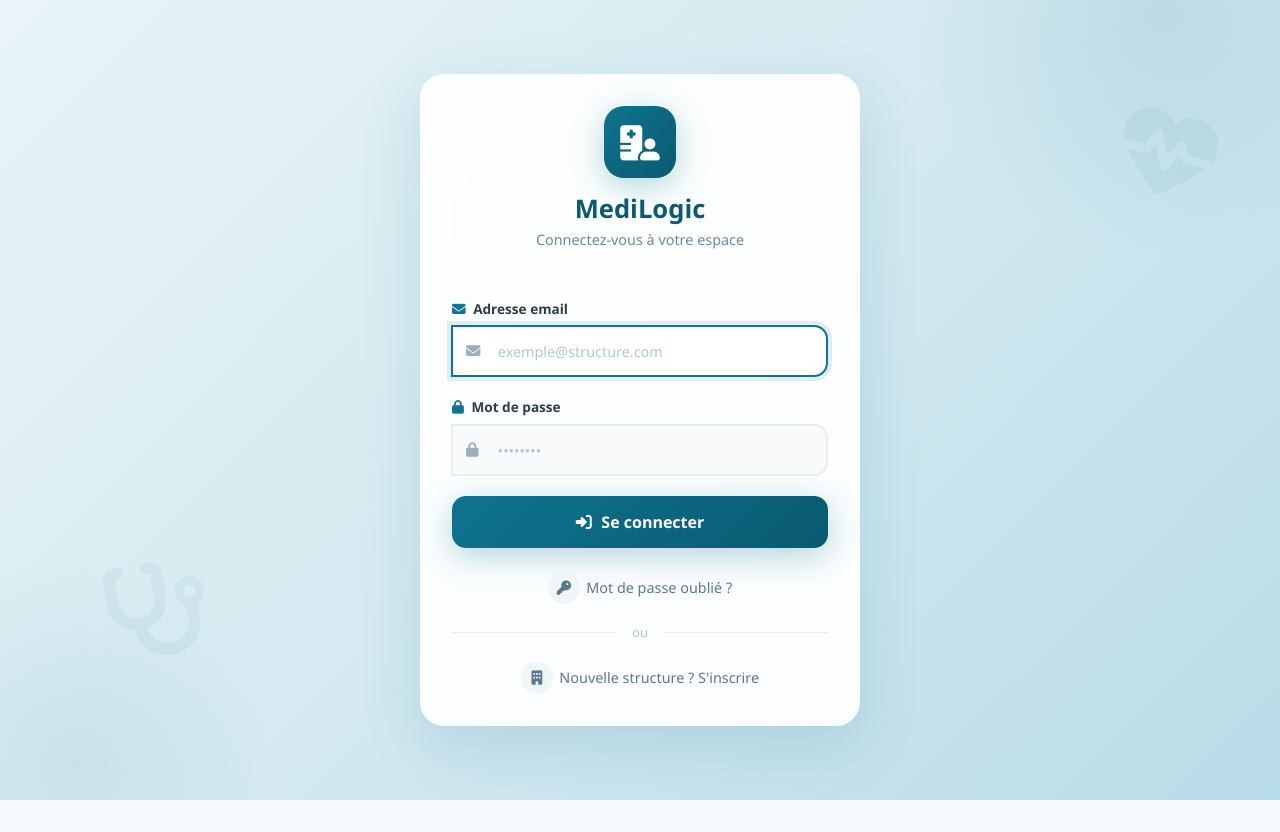
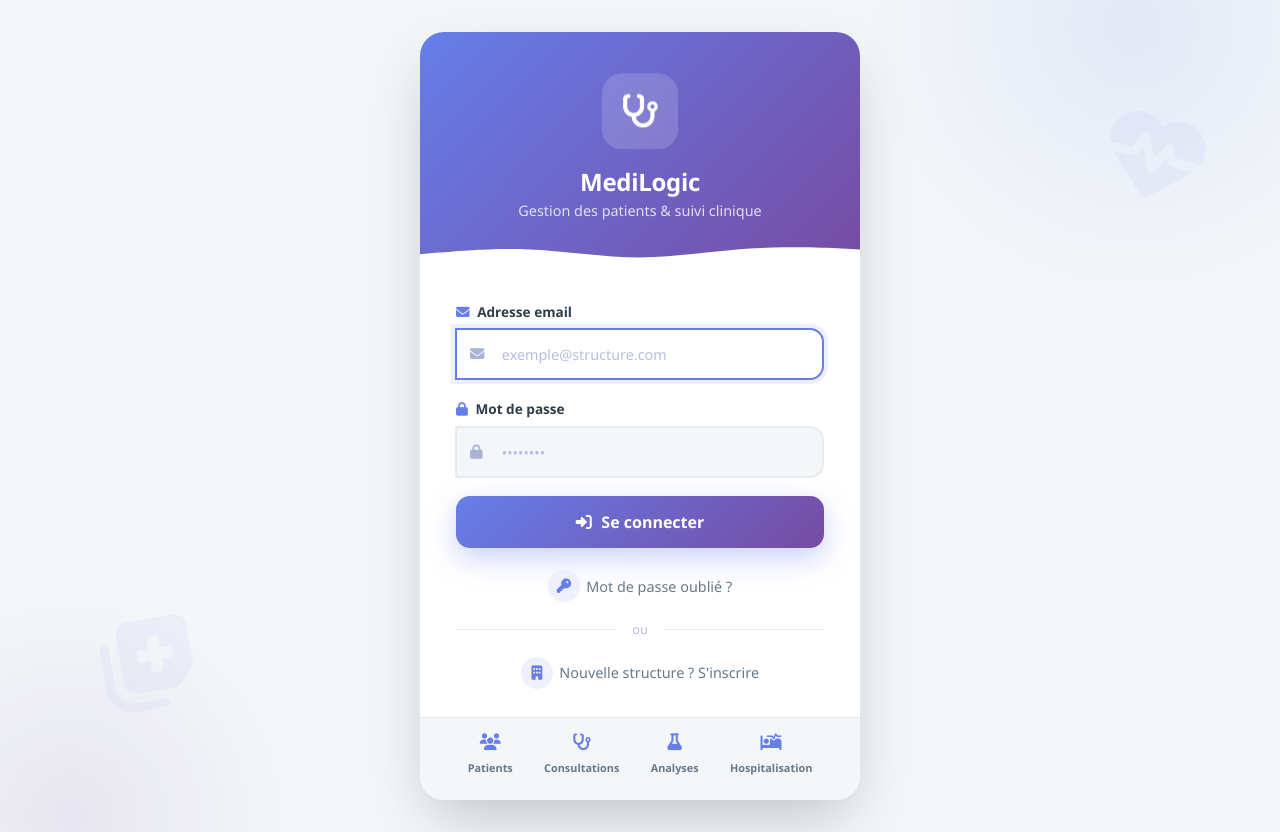
Before and after one commit to essowasapotcholipeyi7-hub/gestion-patients, a Flask app: page /login in a window 1280 px wide. Before the commit the page ends 800 px from the top, so only its background shows below. Run offline with Flask 3, Linux system fonts and the light colour scheme.

Commit message:
Étape 7 : harmonisation visuelle avec la palette GHP (accueil, connexion, stats)
Les tokens --hp-* (base.html) portaient déjà la palette GHP depuis
l'étape 3, mais 3 pages gardaient encore l'ancienne teinte turquoise en
dur, sans passer par les tokens :

- login.html : refonte complète — bandeau dégradé (var(--hp-sidebar-bg-active),
  le même dégradé violet/bleu que la sidebar et les boutons GHP) avec
  vague décorative et icône flottante animée, dans le même esprit que
  la page de connexion GHP. Formulaire (bonne base déjà en place)
  simplement reconnecté aux tokens --hp-primary/--hp-text/--hp-card-border
  au lieu des couleurs turquoise codées en dur. Pied de page avec les
  4 fonctionnalités clés plutôt que des chiffres marketing inventés.
- index.html (page d'accueil publique) : même traitement, fond sombre
  assorti à la sidebar (#1a1a2e → #16213e) au lieu du dégradé turquoise.
- statistiques.html : couleur du graphique d'évolution (ligne + zone
  remplie) et première couleur du camembert "assurances" recalées sur
  --hp-primary (#667eea) au lieu de l'ancien turquoise — les autres
  couleurs du camembert correspondaient déjà aux tokens sémantiques
  (succès/alerte/danger/info) et n'ont pas été touchées.

Audité (grep) l'ensemble des templates pour d'autres couleurs codées en
dur : les fichiers d'impression/PDF (impressions/*, patients/pdf*) sont
volontairement laissés en noir/blanc/gris (documents imprimés, pas
l'écran) ; le reste des écrans cliniques (consultations, patients,
hospitalisations...) n'utilisait que des couleurs Bootstrap standard
ou des tons déjà harmonisés avec les tokens — rien à corriger.

Testé en local : page d'accueil, connexion, dashboard et statistiques
vérifiés visuellement — palette cohérente de bout en bout (violet/bleu
#667eea→#764ba2 sur boutons/bandeau/sidebar, cartes KPI du dashboard
déjà alignées depuis l'étape 3).

🤖 Generated with [Claude Code](https://claude.com/claude-code)
Co-Authored-By: Claude Sonnet 5 <noreply@anthropic.com>

```diff
--- a/templates/login.html
+++ b/templates/login.html
@@ -7,159 +7,168 @@
         display: flex;
         align-items: center;
         justify-content: center;
-        background: linear-gradient(135deg, #e8f4f8 0%, #d4e9f0 50%, #b8dce8 100%);
+        background: var(--hp-bg);
         position: relative;
         overflow: hidden;
         padding: 2rem 1rem;
     }
 
-    /* Formes décoratives en arrière-plan */
+    /* Formes décoratives en arrière-plan, dans la teinte de la marque */
     .login-section::before {
         content: '';
         position: absolute;
         top: -30%;
         right: -10%;
-        width: 500px;
-        height: 500px;
-        background: radial-gradient(circle, rgba(14, 116, 144, 0.10) 0%, transparent 70%);
+        width: 550px;
+        height: 550px;
+        background: radial-gradient(circle, rgba(102, 126, 234, 0.12) 0%, transparent 70%);
         border-radius: 50%;
     }
 
     .login-section::after {
         content: '';
         position: absolute;
-        bottom: -20%;
-        left: -10%;
-        width: 400px;
-        height: 400px;
-        background: radial-gradient(circle, rgba(14, 116, 144, 0.08) 0%, transparent 70%);
+        bottom: -25%;
+        left: -12%;
+        width: 450px;
+        height: 450px;
+        background: radial-gradient(circle, rgba(118, 75, 162, 0.10) 0%, transparent 70%);
         border-radius: 50%;
     }
 
-    /* Icône flottante décorative */
     .login-decoration {
         position: absolute;
         font-size: 6rem;
-        color: rgba(14, 116, 144, 0.06);
+        color: rgba(102, 126, 234, 0.06);
         z-index: 0;
     }
-    .login-decoration-1 { top: 10%; right: 5%; transform: rotate(15deg); }
-    .login-decoration-2 { bottom: 15%; left: 8%; transform: rotate(-10deg); }
+    .login-decoration-1 { top: 10%; right: 6%; transform: rotate(15deg); }
+    .login-decoration-2 { bottom: 12%; left: 8%; transform: rotate(-10deg); }
 
     .login-card {
-        background: rgba(255, 255, 255, 0.92);
-        backdrop-filter: blur(20px);
+        background: #fff;
         border: none;
         border-radius: 24px;
-        box-shadow: 0 20px 60px rgba(14, 116, 144, 0.15);
+        overflow: hidden;
+        box-shadow: 0 25px 60px -12px rgba(26, 26, 46, 0.25);
         position: relative;
         z-index: 1;
         width: 100%;
         max-width: 440px;
-        transition: transform 0.3s ease, box-shadow 0.3s ease;
+        animation: loginFadeUp 0.5s ease-out;
     }
 
-    .login-card:hover {
-        transform: translateY(-4px);
-        box-shadow: 0 30px 80px rgba(14, 116, 144, 0.20);
+    @keyframes loginFadeUp {
+        from { opacity: 0; transform: translateY(24px); }
+        to { opacity: 1; transform: translateY(0); }
     }
 
+    /* ===== BANDEAU DÉGRADÉ (mêmes tons que la sidebar/les boutons) ===== */
     .login-header {
+        position: relative;
+        padding: 2.75rem 2rem 3rem;
         text-align: center;
-        padding: 2rem 2rem 0 2rem;
+        overflow: hidden;
+        background: var(--hp-sidebar-bg-active);
     }
 
-    .login-icon {
-        width: 72px;
-        height: 72px;
-        background: linear-gradient(135deg, #0e7490, #0a5a70);
+    .login-header-wave {
+        position: absolute;
+        left: 0; right: 0; bottom: -1px;
+        line-height: 0;
+    }
+
+    .login-header-wave svg { width: 100%; height: 36px; display: block; }
+
+    .login-icon-float {
+        width: 76px;
+        height: 76px;
         border-radius: 20px;
+        background: rgba(255,255,255,0.16);
+        backdrop-filter: blur(6px);
         display: inline-flex;
         align-items: center;
         justify-content: center;
         margin-bottom: 1rem;
-        box-shadow: 0 8px 32px rgba(14, 116, 144, 0.30);
+        animation: loginFloat 3s ease-in-out infinite;
     }
 
-    .login-icon i {
-        font-size: 2.2rem;
-        color: #fff;
+    .login-icon-float i { font-size: 2.1rem; color: #fff; }
+
+    @keyframes loginFloat {
+        0%, 100% { transform: translateY(0); }
+        50% { transform: translateY(-8px); }
     }
 
-    .login-title {
-        font-size: 1.6rem;
-        font-weight: 700;
-        color: #0a5a70;
-        margin-bottom: 0.25rem;
+    .login-header h1 {
+        color: #fff;
+        font-weight: 800;
+        font-size: 1.5rem;
+        letter-spacing: -0.3px;
+        margin-bottom: 0.2rem;
     }
 
-    .login-subtitle {
+    .login-header p {
+        color: rgba(255,255,255,0.8);
         font-size: 0.9rem;
-        color: #6a8a9a;
-        font-weight: 400;
+        margin: 0;
     }
 
-    .login-body {
-        padding: 2rem 2rem 2rem 2rem;
-    }
+    /* ===== CORPS ===== */
+    .login-body { padding: 2rem 2.25rem 1.75rem; }
 
-    .form-group {
-        margin-bottom: 1.25rem;
-    }
+    .form-group { margin-bottom: 1.15rem; }
 
     .form-group label {
         font-weight: 600;
         font-size: 0.85rem;
-        color: #2c3e46;
+        color: var(--hp-text);
         margin-bottom: 0.4rem;
         display: block;
     }
 
-    .form-group .input-group {
-        position: relative;
-    }
+    .form-group .input-group { position: relative; }
 
     .form-group .input-group .input-icon {
         position: absolute;
         left: 14px;
         top: 50%;
         transform: translateY(-50%);
-        color: #9ab0bc;
+        color: #a9b3d6;
         z-index: 10;
         font-size: 0.9rem;
+        pointer-events: none;
     }
 
     .form-group .form-control {
         padding: 0.7rem 1rem 0.7rem 2.8rem;
         border-radius: 14px;
-        border: 2px solid #e8edf0;
+        border: 2px solid var(--hp-card-border);
         font-size: 0.95rem;
         transition: all 0.25s ease;
-        background: #f8fafc;
+        background: var(--hp-bg);
         height: 52px;
     }
 
     .form-group .form-control:focus {
-        border-color: #0e7490;
-        box-shadow: 0 0 0 4px rgba(14, 116, 144, 0.12);
+        border-color: var(--hp-primary);
+        box-shadow: 0 0 0 4px var(--hp-primary-light);
         background: #fff;
+        outline: none;
     }
 
-    .form-group .form-control::placeholder {
-        color: #b0c8d4;
-        font-size: 0.9rem;
-    }
+    .form-group .form-control::placeholder { color: #b7bfe0; font-size: 0.9rem; }
 
     .btn-login {
-        background: linear-gradient(135deg, #0e7490, #0a5a70);
+        background: var(--hp-sidebar-bg-active);
         border: none;
         padding: 0.9rem;
         border-radius: 14px;
         font-weight: 600;
         font-size: 1rem;
         color: #fff;
-        transition: all 0.3s ease;
-        box-shadow: 0 8px 32px rgba(14, 116, 144, 0.30);
+        transition: all 0.25s ease;
+        box-shadow: 0 10px 28px rgba(102, 126, 234, 0.35);
         width: 100%;
         height: 52px;
         display: flex;
@@ -170,39 +179,25 @@
 
     .btn-login:hover {
         transform: translateY(-2px);
-        box-shadow: 0 12px 48px rgba(14, 116, 144, 0.40);
+        box-shadow: 0 14px 34px rgba(102, 126, 234, 0.45);
         color: #fff;
-        background: linear-gradient(135deg, #0a5a70, #064e60);
     }
 
-    .btn-login:active {
-        transform: translateY(0px);
+    .btn-login:active { transform: translateY(0); }
+
+    .login-links { margin-top: 1.4rem; text-align: center; }
+
+    .login-links .divider {
+        display: flex; align-items: center; gap: 1rem;
+        margin: 1.1rem 0; color: #b7bfe0; font-size: 0.8rem;
     }
 
-    .login-links {
-        margin-top: 1.5rem;
-        text-align: center;
-    }
-
-    .login-links .divider {
-        display: flex;
-        align-items: center;
-        gap: 1rem;
-        margin: 1.2rem 0;
-        color: #b0c8d4;
-        font-size: 0.8rem;
-    }
-
-    .login-links .divider::before,
-    .login-links .divider::after {
-        content: '';
-        flex: 1;
-        height: 1px;
-        background: #e8edf0;
+    .login-links .divider::before, .login-links .divider::after {
+        content: ''; flex: 1; height: 1px; background: var(--hp-card-border);
     }
 
     .login-links a {
-        color: #5a7a8a;
+        color: var(--hp-text-muted);
         text-decoration: none;
         font-size: 0.9rem;
         font-weight: 500;
@@ -212,134 +207,63 @@
         gap: 0.4rem;
     }
 
-    .login-links a:hover {
-        color: #0e7490;
+    .login-links a:hover { color: var(--hp-primary); }
+
+    .login-links .link-icon {
+        width: 32px; height: 32px; border-radius: 50%;
+        background: var(--hp-primary-light);
+        display: inline-flex; align-items: center; justify-content: center;
+        transition: background 0.2s ease;
+        color: var(--hp-primary);
     }
 
-    .login-links .link-icon {
-        width: 32px;
-        height: 32px;
-        border-radius: 50%;
-        background: #f0f5f8;
-        display: inline-flex;
-        align-items: center;
-        justify-content: center;
-        transition: background 0.2s ease;
+    .login-links a:hover .link-icon { background: var(--hp-primary); color: #fff; }
+
+    /* ===== PIED — repère visuel des fonctionnalités, pas un chiffre inventé ===== */
+    .login-footer {
+        padding: 1rem 2rem 1.4rem;
+        background: var(--hp-bg);
+        border-top: 1px solid var(--hp-card-border);
+        display: flex;
+        justify-content: space-around;
     }
 
-    .login-links a:hover .link-icon {
-        background: #e3f2f5;
-    }
+    .login-footer .feature { text-align: center; }
+    .login-footer .feature i { font-size: 1.05rem; color: var(--hp-primary); display: block; margin-bottom: 0.2rem; }
+    .login-footer .feature span { font-size: 0.68rem; color: var(--hp-text-muted); font-weight: 600; }
 
-    /* Messages flash améliorés */
-    .alert {
-        border-radius: 14px;
-        border: none;
-        padding: 0.75rem 1rem;
-        font-size: 0.9rem;
-        margin-bottom: 1rem;
-    }
+    .alert { border-radius: 14px; border: none; padding: 0.75rem 1rem; font-size: 0.9rem; margin-bottom: 1rem; }
+    .alert-success { background: var(--hp-success-light); color: var(--hp-success); }
+    .alert-danger { background: var(--hp-danger-light); color: var(--hp-danger); }
+    .alert-warning { background: var(--hp-warning-light); color: var(--hp-warning); }
+    .alert-info { background: var(--hp-info-light); color: var(--hp-info); }
 
-    .alert-success {
-        background: #e7f6ed;
-        color: #1a7a4a;
-    }
-
-    .alert-danger {
-        background: #fbeaea;
-        color: #b94b4b;
-    }
-
-    .alert-warning {
-        background: #fbf1e2;
-        color: #a86a1a;
-    }
-
-    .alert-info {
-        background: #e6f0f6;
-        color: #2a6a8a;
-    }
-
-    /* Version mobile */
     @media (max-width: 576px) {
-        .login-card {
-            border-radius: 20px;
-        }
-
-        .login-header {
-            padding: 1.5rem 1.5rem 0 1.5rem;
-        }
-
-        .login-body {
-            padding: 1.5rem;
-        }
-
-        .login-icon {
-            width: 60px;
-            height: 60px;
-        }
-
-        .login-icon i {
-            font-size: 1.8rem;
-        }
-
-        .login-title {
-            font-size: 1.3rem;
-        }
-
-        .form-group .form-control {
-            height: 48px;
-            padding: 0.6rem 1rem 0.6rem 2.5rem;
-            font-size: 0.9rem;
-        }
-
-        .btn-login {
-            height: 48px;
-            font-size: 0.95rem;
-        }
-
-        .login-section {
-            padding: 1rem;
-        }
-    }
-
-    @media (max-width: 380px) {
-        .login-body {
-            padding: 1rem;
-        }
-
-        .login-title {
-            font-size: 1.1rem;
-        }
-
-        .login-links a {
-            font-size: 0.8rem;
-        }
+        .login-header { padding: 2.2rem 1.5rem 2.6rem; }
+        .login-body { padding: 1.6rem 1.5rem; }
+        .login-footer { padding: 0.9rem 1.2rem 1.2rem; }
+        .form-group .form-control { height: 48px; padding: 0.6rem 1rem 0.6rem 2.5rem; font-size: 0.9rem; }
+        .btn-login { height: 48px; font-size: 0.95rem; }
     }
 </style>
 
 <div class="login-section">
-    <!-- Formes décoratives -->
-    <div class="login-decoration login-decoration-1">
-        <i class="fas fa-heartbeat"></i>
-    </div>
-    <div class="login-decoration login-decoration-2">
-        <i class="fas fa-stethoscope"></i>
-    </div>
+    <div class="login-decoration login-decoration-1"><i class="fas fa-heartbeat"></i></div>
+    <div class="login-decoration login-decoration-2"><i class="fas fa-notes-medical"></i></div>
 
     <div class="login-card">
-        <!-- En-tête -->
         <div class="login-header">
-            <div class="login-icon">
-                <i class="fas fa-hospital-user"></i>
+            <div class="login-icon-float"><i class="fas fa-stethoscope"></i></div>
+            <h1>MediLogic</h1>
+            <p>Gestion des patients &amp; suivi clinique</p>
+            <div class="login-header-wave">
+                <svg viewBox="0 0 1440 60" preserveAspectRatio="none" xmlns="http://www.w3.org/2000/svg">
+                    <path fill="#ffffff" d="M0,32L60,29.3C120,27,240,21,360,24C480,27,600,37,720,37.3C840,37,960,27,1080,22.7C1200,19,1320,21,1380,22.7L1440,24L1440,60L0,60Z"></path>
+                </svg>
             </div>
-            <h1 class="login-title">MediLogic</h1>
-            <p class="login-subtitle">Connectez-vous à votre espace</p>
         </div>
 
-        <!-- Corps du formulaire -->
         <div class="login-body">
-            <!-- Messages flash -->
             {% with messages = get_flashed_messages(with_categories=true) %}
                 {% if messages %}
                     {% for category, message in messages %}
@@ -352,65 +276,46 @@
             {% endwith %}
 
             <form method="POST">
-                <!-- Email -->
                 <div class="form-group">
-                    <label for="email">
-                        <i class="fas fa-envelope me-1" style="color: #0e7490;"></i> Adresse email
-                    </label>
+                    <label for="email"><i class="fas fa-envelope me-1" style="color: var(--hp-primary);"></i> Adresse email</label>
                     <div class="input-group">
                         <span class="input-icon"><i class="fas fa-envelope"></i></span>
-                        <input
-                            type="email"
-                            name="email"
-                            id="email"
-                            class="form-control"
-                            placeholder="exemple@structure.com"
-                            required
-                            autofocus
-                        >
+                        <input type="email" name="email" id="email" class="form-control"
+                               placeholder="exemple@structure.com" required autofocus>
                     </div>
                 </div>
 
-                <!-- Mot de passe -->
                 <div class="form-group">
-                    <label for="password">
-                        <i class="fas fa-lock me-1" style="color: #0e7490;"></i> Mot de passe
-                    </label>
+                    <label for="password"><i class="fas fa-lock me-1" style="color: var(--hp-primary);"></i> Mot de passe</label>
                     <div class="input-group">
                         <span class="input-icon"><i class="fas fa-lock"></i></span>
-                        <input
-                            type="password"
-                            name="password"
-                            id="password"
-                            class="form-control"
-                            placeholder="••••••••"
-                            required
-                        >
+                        <input type="password" name="password" id="password" class="form-control"
+                               placeholder="••••••••" required>
                     </div>
                 </div>
 
-                <!-- Bouton de connexion -->
                 <button type="submit" class="btn-login">
-                    <i class="fas fa-sign-in-alt"></i>
-                    Se connecter
+                    <i class="fas fa-sign-in-alt"></i> Se connecter
                 </button>
 
-                <!-- Liens -->
                 <div class="login-links">
                     <a href="{{ url_for('forgot_password') }}">
-                        <span class="link-icon"><i class="fas fa-key"></i></span>
-                        Mot de passe oublié ?
+                        <span class="link-icon"><i class="fas fa-key"></i></span> Mot de passe oublié ?
                     </a>
-
                     <div class="divider">ou</div>
-
                     <a href="{{ url_for('register_structure') }}">
-                        <span class="link-icon"><i class="fas fa-building"></i></span>
-                        Nouvelle structure ? S'inscrire
+                        <span class="link-icon"><i class="fas fa-building"></i></span> Nouvelle structure ? S'inscrire
                     </a>
                 </div>
             </form>
         </div>
+
+        <div class="login-footer">
+            <div class="feature"><i class="fas fa-users"></i><span>Patients</span></div>
+            <div class="feature"><i class="fas fa-stethoscope"></i><span>Consultations</span></div>
+            <div class="feature"><i class="fas fa-flask"></i><span>Analyses</span></div>
+            <div class="feature"><i class="fas fa-procedures"></i><span>Hospitalisation</span></div>
+        </div>
     </div>
 </div>
 {% endblock %}
--- a/templates/statistiques.html
+++ b/templates/statistiques.html
@@ -458,7 +458,7 @@
 <script src="https://cdn.jsdelivr.net/npm/chart.js@4.4.0/dist/chart.umd.min.js"></script>
 <script>
 document.addEventListener('DOMContentLoaded', function() {
-    const hpPrimary = getComputedStyle(document.documentElement).getPropertyValue('--hp-primary').trim() || '#0e7490';
+    const hpPrimary = getComputedStyle(document.documentElement).getPropertyValue('--hp-primary').trim() || '#667eea';
 
     const ctx1 = document.getElementById('evolutionChart');
     if (ctx1) {
@@ -470,7 +470,7 @@ document.addEventListener('DOMContentLoaded', function() {
                     label: 'Consultations',
                     data: {{ evolution_data|tojson }},
                     borderColor: hpPrimary,
-                    backgroundColor: 'rgba(14, 116, 144, 0.10)',
+                    backgroundColor: 'rgba(102, 126, 234, 0.10)',
                     tension: 0.3,
                     fill: true
                 }]
@@ -491,7 +491,7 @@ document.addEventListener('DOMContentLoaded', function() {
                 labels: {{ assurances|map(attribute=0)|list|tojson }},
                 datasets: [{
                     data: {{ assurances|map(attribute=1)|list|tojson }},
-                    backgroundColor: ['#0e7490', '#3b7fa6', '#c8811f', '#8a97a3', '#2f9e5b', '#c94b4b']
+                    backgroundColor: ['#667eea', '#3b7fa6', '#c8811f', '#8a97a3', '#2f9e5b', '#c94b4b']
                 }]
             },
             options: {
```
Also changed, not shown: templates/index.html (+49 -122 lines).
